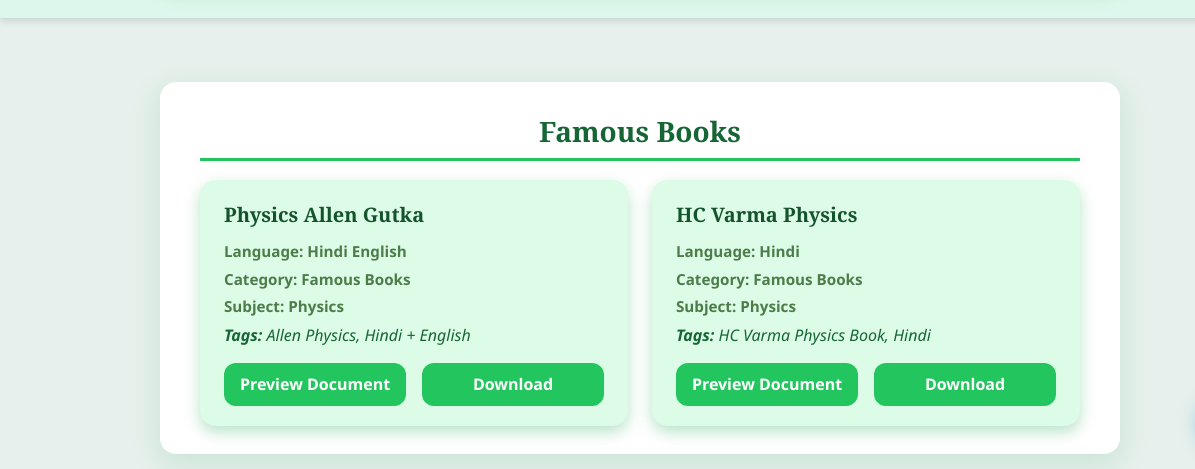
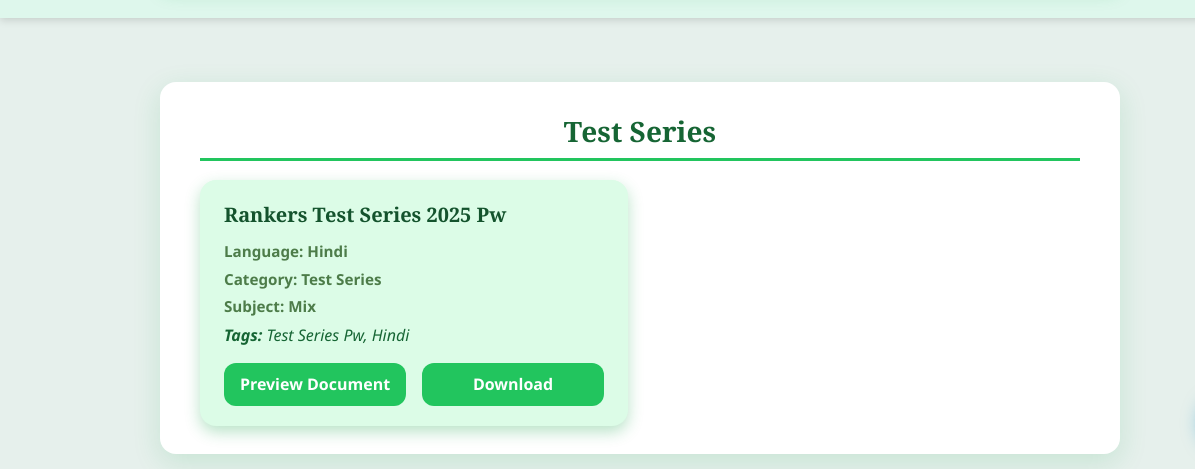
Before and after one commit to vasu0987x/Neet, a plain HTML site: page index.html in a window 1280 px wide. Shown: the part 331-800 px from the top of the page, 0-1195 px from the left. Drawn offline with nearby package versions, Linux system fonts and the light colour scheme.

Commit message:
Update index.html

```diff
--- a/index.html
+++ b/index.html
@@ -316,6 +316,14 @@
   <script>
     const resources = [
       {
+        title: "Rankers Test Series 2025 Pw",
+        link: "https://drive.google.com/file/d/1IvCEFdgRI4_QgeJsJbKwm_YaJ5Ezh2u2/view?usp=drivesdk",
+        language: "Hindi",
+        category: "Test Series",
+        subject: "Mix",
+        tags: ["Test Series Pw", "Hindi"]
+      },
+      {
         title: "Physics Allen Gutka",
         link: "https://drive.google.com/file/d/1IYtKeVN7Tyq5zxQUiSfNeOOtChxwX9rG/view?usp=drivesdk",
         language: "Hindi English",
```
